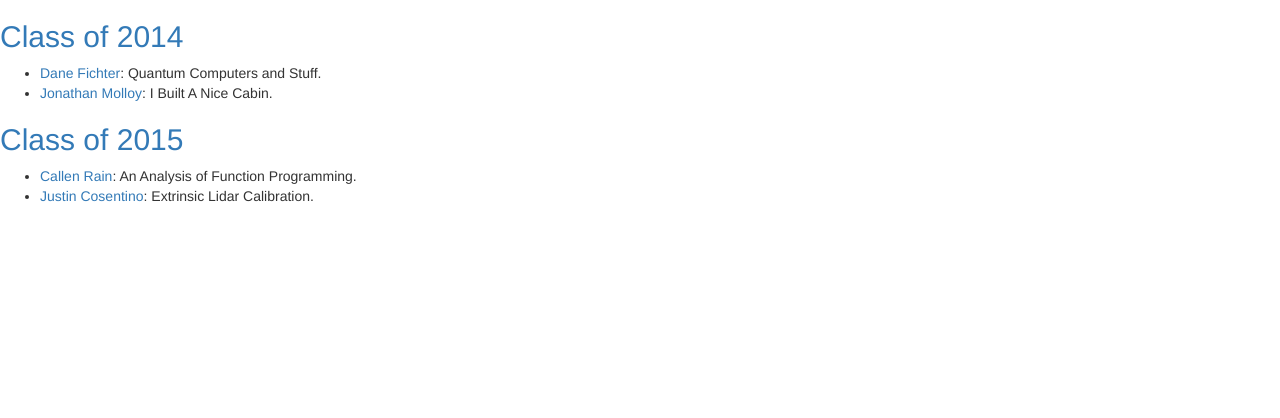
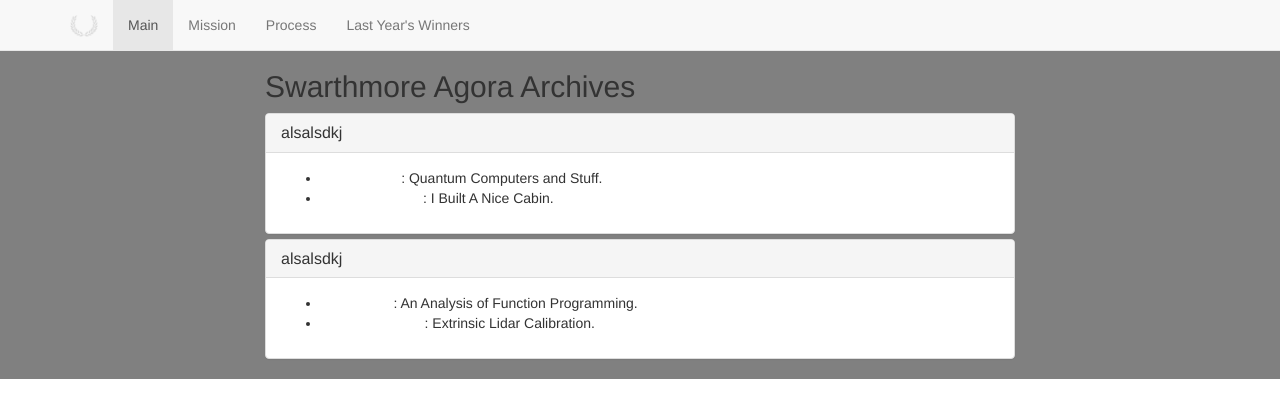
Before and after one commit to callenrain/agora, a Django app: page /archives/ in a window 1280 px wide. Shown: the top 418 px of the page. Run offline with Django 3.2, Linux system fonts and the light colour scheme; data comes from the database, SQL or seed files in the repository; parts of the project's set-up code (start-up, migrations or seed data) failed here and were passed over; some libraries are stand-ins or nearby versions.

Commit message:
add static files, change settings, index template

```diff
--- a/agora/settings.py
+++ b/agora/settings.py
@@ -84,10 +84,10 @@
 # Static files (CSS, JavaScript, Images)
 # https://docs.djangoproject.com/en/1.6/howto/static-files/
 
-STATIC_ROOT = os.path.join(BASE_DIR, "static/")
+STATIC_ROOT = "/static/"
 STATIC_URL = '/static/'
 
-MEDIA_ROOT = os.path.join(BASE_DIR, "media/")
+MEDIA_ROOT = "/media/"
 MEDIA_URL = '/media/'
 
 STATICFILES_FINDERS = (
--- a/archives/templates/archives/index.html
+++ b/archives/templates/archives/index.html
@@ -2,16 +2,90 @@
 {% bootstrap_css %}
 {% bootstrap_javascript %}
 {% bootstrap_messages %}
+{% load staticfiles %}
+
+<link href="/static/style.css" rel="stylesheet" type="text/css">
+
+
+<body data-spy="scroll" data-offset="0" data-target="#navbar-main">
+  	<div id="wrap">
+
+  		<!-- NAVBAR -->
+  		<div id="navbar-main">
+  			<div class="navbar navbar-default navbar-fixed-top">
+  				<div class="container">
+  					<div class="navbar-header">
+  						<button type="button" class="navbar-toggle" data-toggle="collapse" data-target=".navbar-collapse">
+  							<span class="icon-bar"></span>
+  							<span class="icon-bar"></span>
+  							<span class="icon-bar"></span>
+  						</button>
+  						<a class="navbar-brand">
+  							<img alt="" title="" class="img-responsive logo" src="/media/laurel.png">
+  						</a>
+  					</div>
+  					<div class="navbar-collapse collapse">
+  						<ul class="nav navbar-nav">
+  							<li class="active"><a href="index.php">Main</a></li>
+  							<li><a href="mission.html">Mission</a></li>
+  							<li><a href="process.html">Process</a></li>
+  							<li><a href="winners.html">Last Year's Winners</a></li>
+  						</ul>
+  					</div><!--/.nav-collapse -->
+  				</div>
+  			</div>
+  		</div>
+
+
+<div class="index-wrapper">
+	<div class="container">
+		<div class="row">
+			<div class="col-lg-8 col-lg-offset-2 col-md-8 col-md-offset-2">
+			<h2>Swarthmore Agora Archives</h2>
 
 			{% if archives_dict %}
+
+                <div class="panel-group" id="accordion">
+
     				{% for year, presenter_list in archives_dict.items %}
-        <h2><a href="/archives/{{year}}/">Class of {{year}}</a></h2>
+
+                        <div class="panel panel-default">
+                            <div class="panel-heading">
+                                <h4 class="panel-title">
+                                    <a data-toggle="collapse" data-parent="#accordion" href="#collapse{{year}}"><!--<h3><a href="/archives/{{year}}/">Class of {{year}}</a></h3>-->alsalsdkj</a>
+                                </h4>
+                            </div>
+
+                            <div id="collapse{{year}}" class="panel-collapse collapse in">
+                                <div class="panel-body">
                                     <ul>
                                         {% for presenter in presenter_list%}
                                             <li><a href="/archives/{{presenter.grad_year}}/{{presenter.nickname}}/">{{presenter.first_name}} {{presenter.last_name}}</a>: {{presenter.project_title}}.</li>
                                         {% endfor %}
                                     </ul>
+                                </div>
+                            </div>
+
+                        </div>
     				{% endfor %}
+
+                </div>
+
 			{% else %}
+
 				<p>No archives currently exist.</p>
+
 			{% endif %}
+
+			</div>
+		</div>
+	</div>
+</div>
+
+
+
+</div>
+
+
+
+</body>
--- /dev/null
+++ b/static/style.css
@@ -0,0 +1,9 @@
+a {
+	color:white;
+}
+
+.index-wrapper {
+	background-color: #808080;
+	position: relative;
+	top:50px;
+}
```
Also changed, not shown: media/laurel.png (added). Lines whose indentation alone changed are shown as unchanged.
